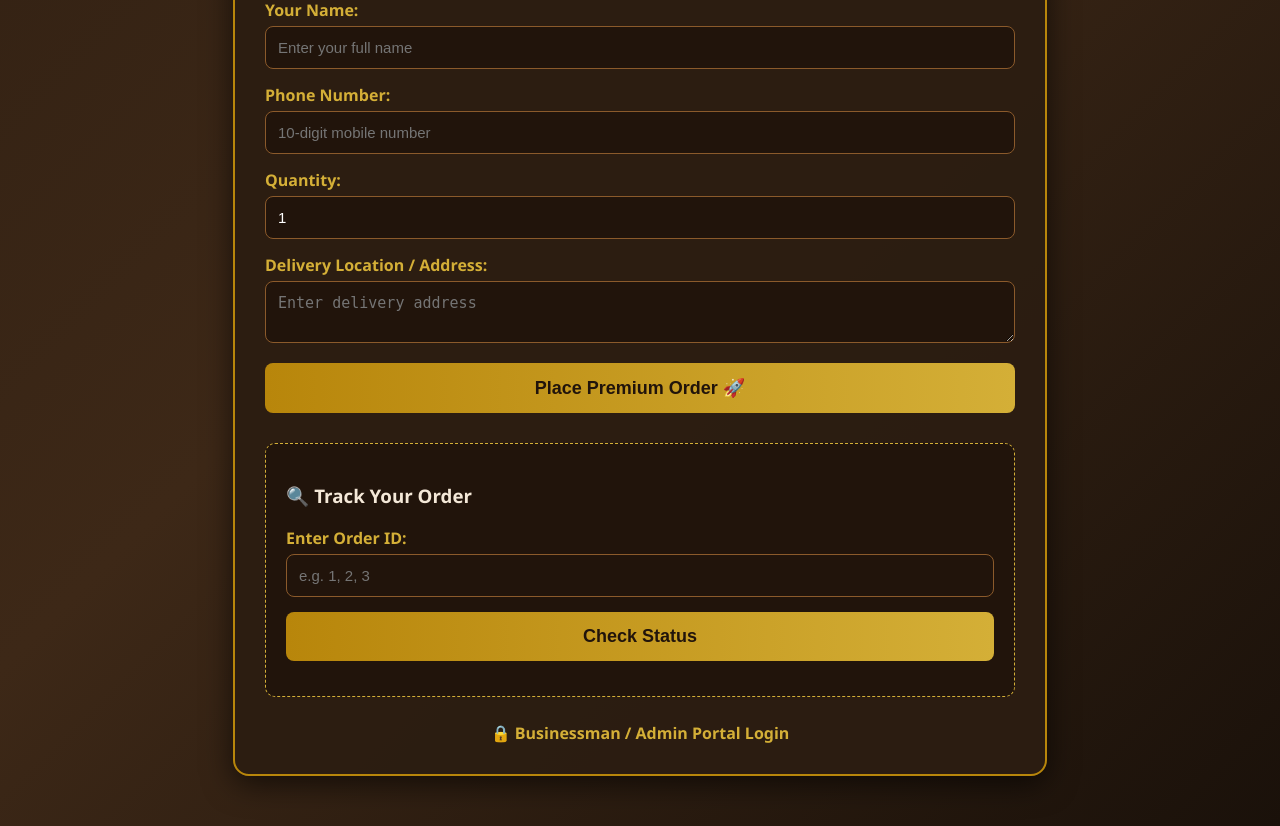
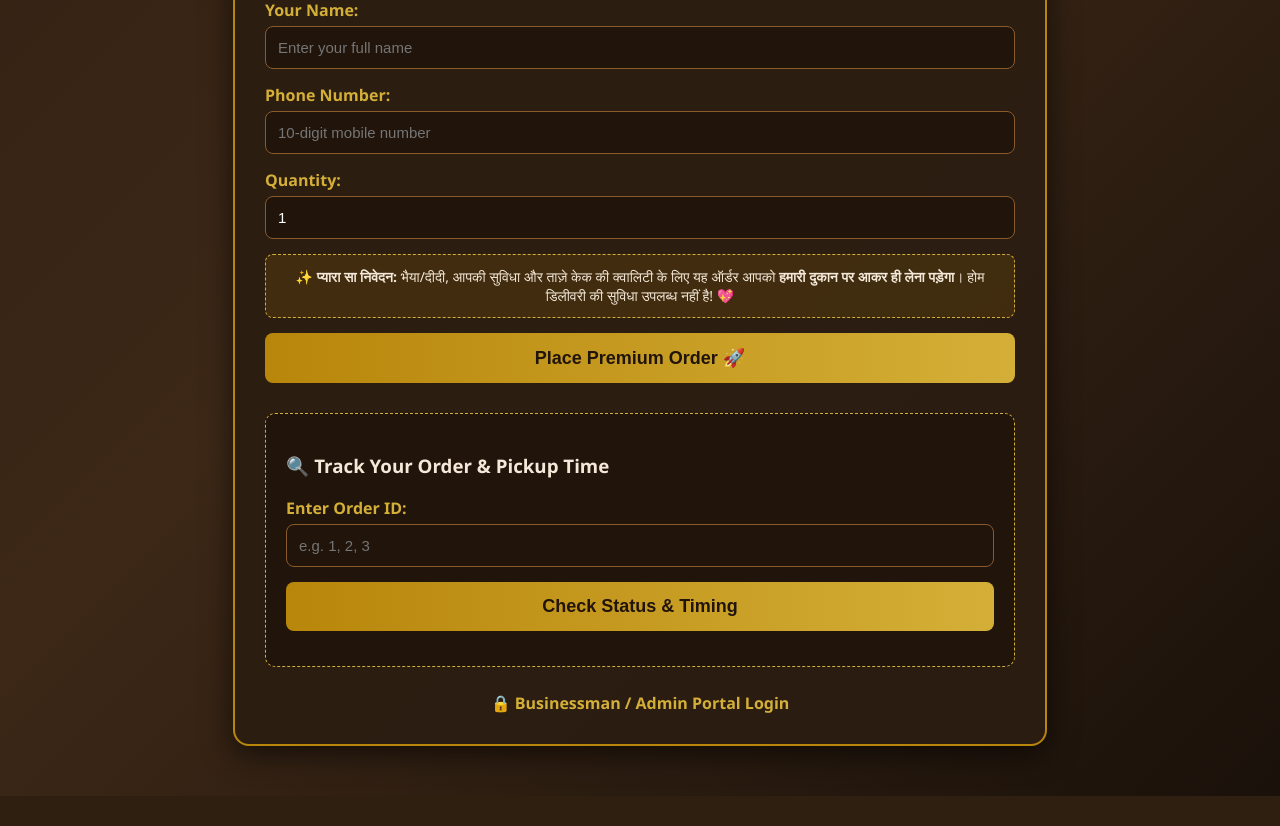
Before and after one commit to yashtikyani010-ai/lovely-bakery, a Flask app: page / in a window 1280 px wide. Shown: the part 766-1592 px from the top of the page. After the commit the page ends 1562 px from the top, so only its background shows below. Run offline with Flask 3, Linux system fonts and the light colour scheme.

Commit message:
Update index.html

```diff
--- a/lovely_bakery_app/templates/index.html
+++ b/lovely_bakery_app/templates/index.html
@@ -4,6 +4,7 @@
     <meta charset="UTF-8">
     <meta name="viewport" content="width=device-width, initial-scale=1.0">
     <title>Lovely Bakery - Age-Wise Variety</title>
+    <!-- Auto reload customer page every 60 seconds (1 minute) -->
     <meta http-equiv="refresh" content="60">
     <style>
         body {
@@ -153,6 +154,17 @@
             color: #fff;
         }
 
+        .pickup-notice {
+            background: rgba(184, 134, 11, 0.15);
+            border: 1px dashed #d4af37;
+            padding: 12px;
+            border-radius: 8px;
+            color: #f4e8d8;
+            font-size: 14px;
+            text-align: center;
+            margin-bottom: 15px;
+        }
+
         button[type="submit"], .track-btn {
             background: linear-gradient(90deg, #b8860b, #d4af37);
             color: #21140b;
@@ -242,7 +254,6 @@
     <div class="container">
         <h2>Select Age Category</h2>
 
-        <!-- Age Group Filter Slider (10-year gaps) -->
         <div class="age-filter-container">
             {% for age in age_groups %}
             <a href="/?age_group={{ age }}" class="age-btn {% if current_age == age %}active{% endif %}">
@@ -292,9 +303,9 @@
                 <input type="number" id="quantity" name="quantity" min="1" max="10" value="1" required>
             </div>
 
-            <div class="form-group">
-                <label for="customer_location">Delivery Location / Address:</label>
-                <textarea id="customer_location" name="customer_location" rows="2" required placeholder="Enter delivery address"></textarea>
+            <!-- प्यार भरा स्टोर पिकअप नोटिस -->
+            <div class="pickup-notice">
+                ✨ <b>प्यारा सा निवेदन:</b> भैया/दीदी, आपकी सुविधा और ताज़े केक की क्वालिटी के लिए यह ऑर्डर आपको <b>हमारी दुकान पर आकर ही लेना पड़ेगा</b>। होम डिलीवरी की सुविधा उपलब्ध नहीं है! 💖
             </div>
 
             <button type="submit">Place Premium Order 🚀</button>
@@ -304,12 +315,12 @@
 
         <!-- Track Order Section -->
         <div class="track-box">
-            <h3>🔍 Track Your Order</h3>
+            <h3>🔍 Track Your Order & Pickup Time</h3>
             <div class="form-group">
                 <label for="track_id">Enter Order ID:</label>
                 <input type="number" id="track_id" placeholder="e.g. 1, 2, 3">
             </div>
-            <button type="button" class="track-btn" onclick="trackOrder()">Check Status</button>
+            <button type="button" class="track-btn" onclick="trackOrder()">Check Status & Timing</button>
             <div id="trackResult" style="margin-top: 15px; font-size: 15px;"></div>
         </div>
 
@@ -357,7 +368,7 @@
             })
             .then(res => res.json())
             .then(data => {
-                document.getElementById('responseMsg').innerHTML = `🎉 Order placed successfully! Order ID: <b style="color: #fff;">#${data.order_id}</b>`;
+                document.getElementById('responseMsg').innerHTML = `🎉 Order placed successfully! Order ID: <b style="color: #fff;">#${data.order_id}</b><br>⏰ <b>Ready for Store Pickup by:</b> ${data.pickup_time}`;
                 document.getElementById('orderForm').reset();
                 document.getElementById('quantity').value = "1";
             });
@@ -378,7 +389,13 @@
             .then(data => {
                 let resDiv = document.getElementById('trackResult');
                 if(data.success) {
-                    resDiv.innerHTML = `<p><b>Item:</b> ${data.order.item}</p><p><b>Status:</b> <span style="color: #00ffcc;">${data.order.status}</span></p>`;
+                    resDiv.innerHTML = `
+                        <p><b>Item:</b> ${data.order.item} (Qty: ${data.order.quantity})</p>
+                        <p><b>Status:</b> <span style="color: #00ffcc; font-weight: bold;">${data.order.status}</span></p>
+                        <p style="background: rgba(212,175,55,0.2); padding: 10px; border-radius: 6px; border: 1px solid #d4af37;">
+                            ⏰ <b>Store Pickup Timing:</b> कृपया आप अपना आर्डर ठीक <b style="color: #fff;">${data.order.pickup_time}</b> तक हमारी दुकान पर आकर ले जाएं। (होम डिलीवरी नहीं है)
+                        </p>
+                    `;
                 } else {
                     resDiv.innerHTML = `<p style="color: #ff6b6b;">${data.message}</p>`;
                 }
```
